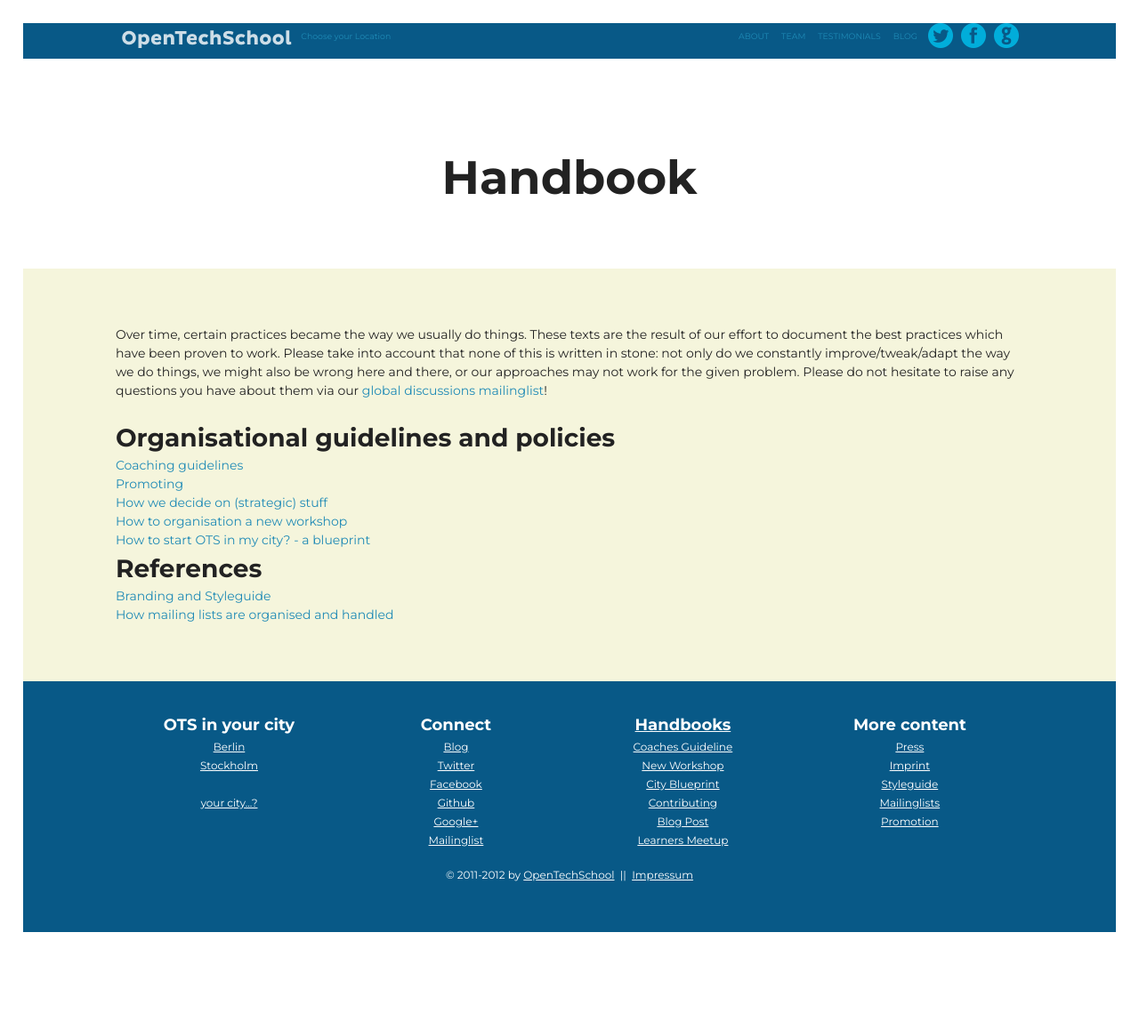
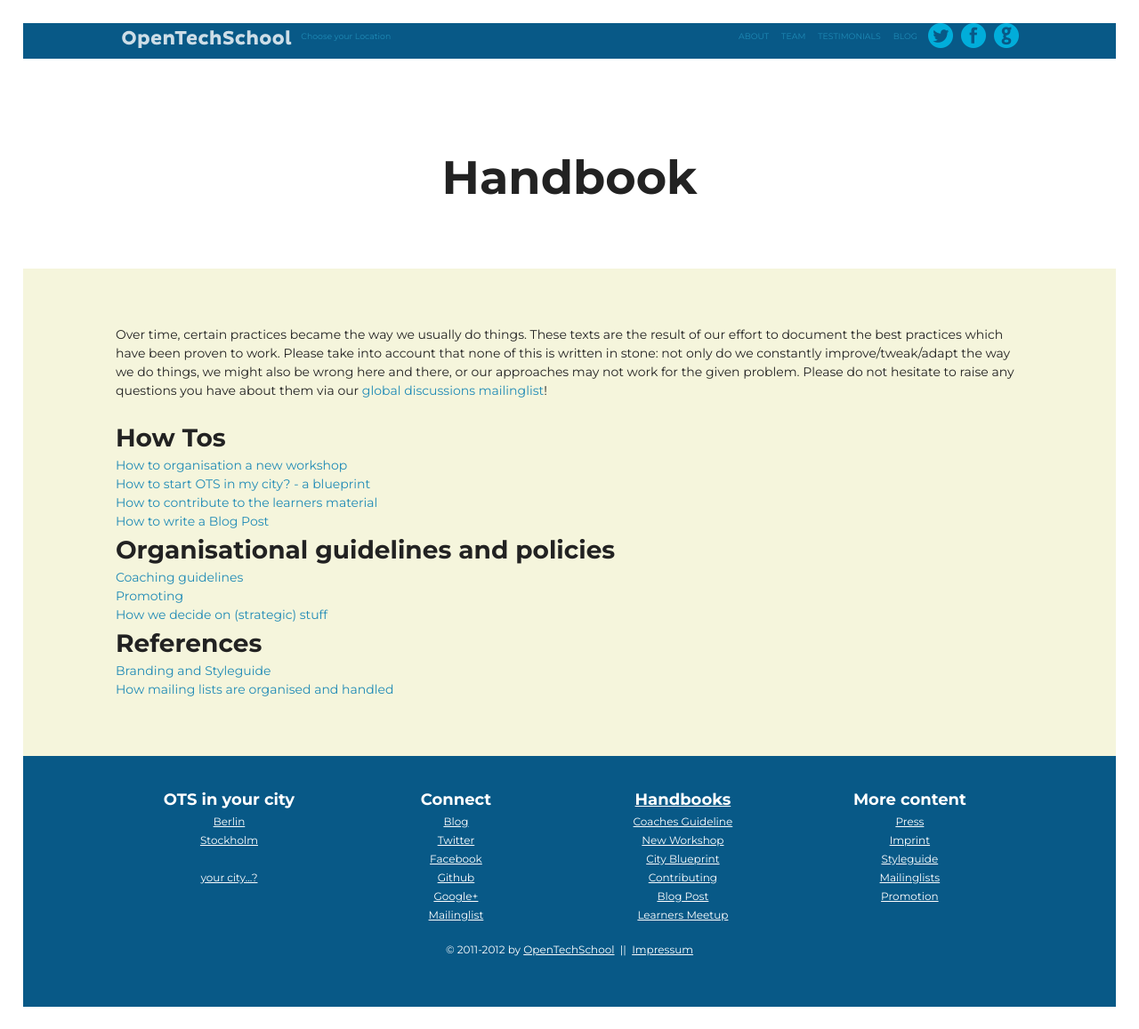
Before and after one commit to OpenTechSchool/www.opentechschool.org, a Jekyll site: the page built from handbooks/index.md, in a window 1280 px wide. Shown: the whole page at 89% size. Built offline with Jekyll 4.4.1, drawn with Linux system fonts in a browser that asks for light colours; nearby versions of some CDN libraries; before the commit the page ends 1073 px from its top, so only the background shows below that.

Commit message:
more links and organisation of content

```diff
--- a/handbooks/index.md
+++ b/handbooks/index.md
@@ -5,12 +5,17 @@
 
 Over time, certain practices became the way we usually do things. These texts are the result of our effort to document the best practices which have been proven to work. Please take into account that none of this is written in stone: not only do we constantly improve/tweak/adapt the way we do things, we might also be wrong here and there, or our approaches may not work for the given problem. Please do not hesitate to raise any questions you have about them via our [global discussions mailinglist](https://groups.google.com/a/opentechschool.org/forum/?fromgroups#!forum/discuss.global)!
 
+
+## How Tos
+ * [How to organisation a new workshop](/handbooks/new_workshop.html)
+ * [How to start OTS in my city? - a blueprint](/handbooks/city-blueprint.html)
+ * [How to contribute to the learners material](/handbooks/learners_meetup.html)
+ * [How to write a Blog Post](/handbooks/blog-posts.html)
+
 ## Organisational guidelines and policies
  * [Coaching guidelines](http://opentechschool.github.com/slides/presentations/coaching/)
  * [Promoting](/handbooks/promotion.html)
- * [How we decide on (strategic) stuff]()
- * [How to organisation a new workshop](/handbooks/new_workshop.html)
- * [How to start OTS in my city? - a blueprint](/handbooks/city-blueprint.html)
+ * [How we decide on (strategic) stuff](/handbooks/decision_making.html)
 
 ## References
  * [Branding and Styleguide](/handbooks/styles.html)
```
